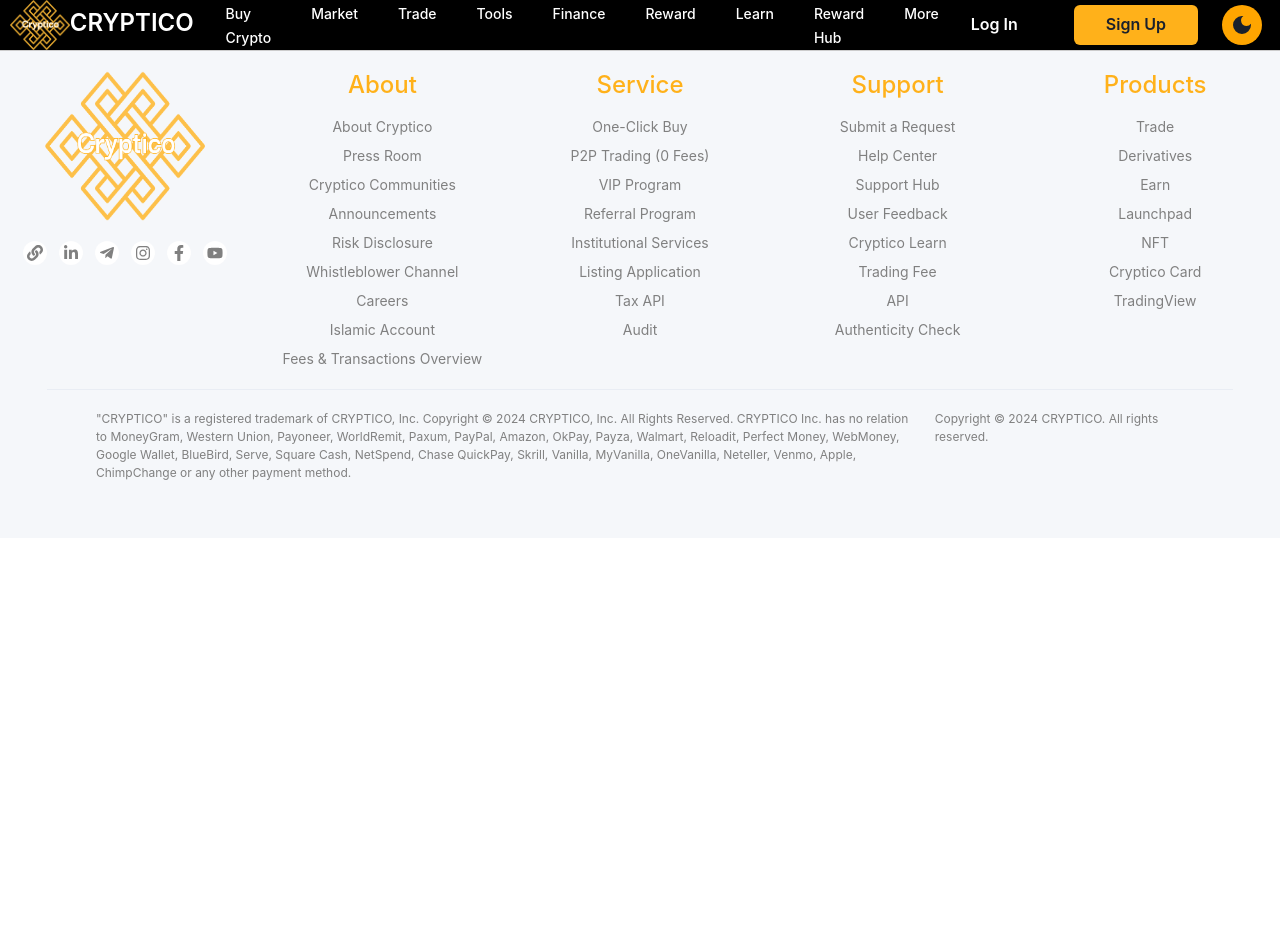
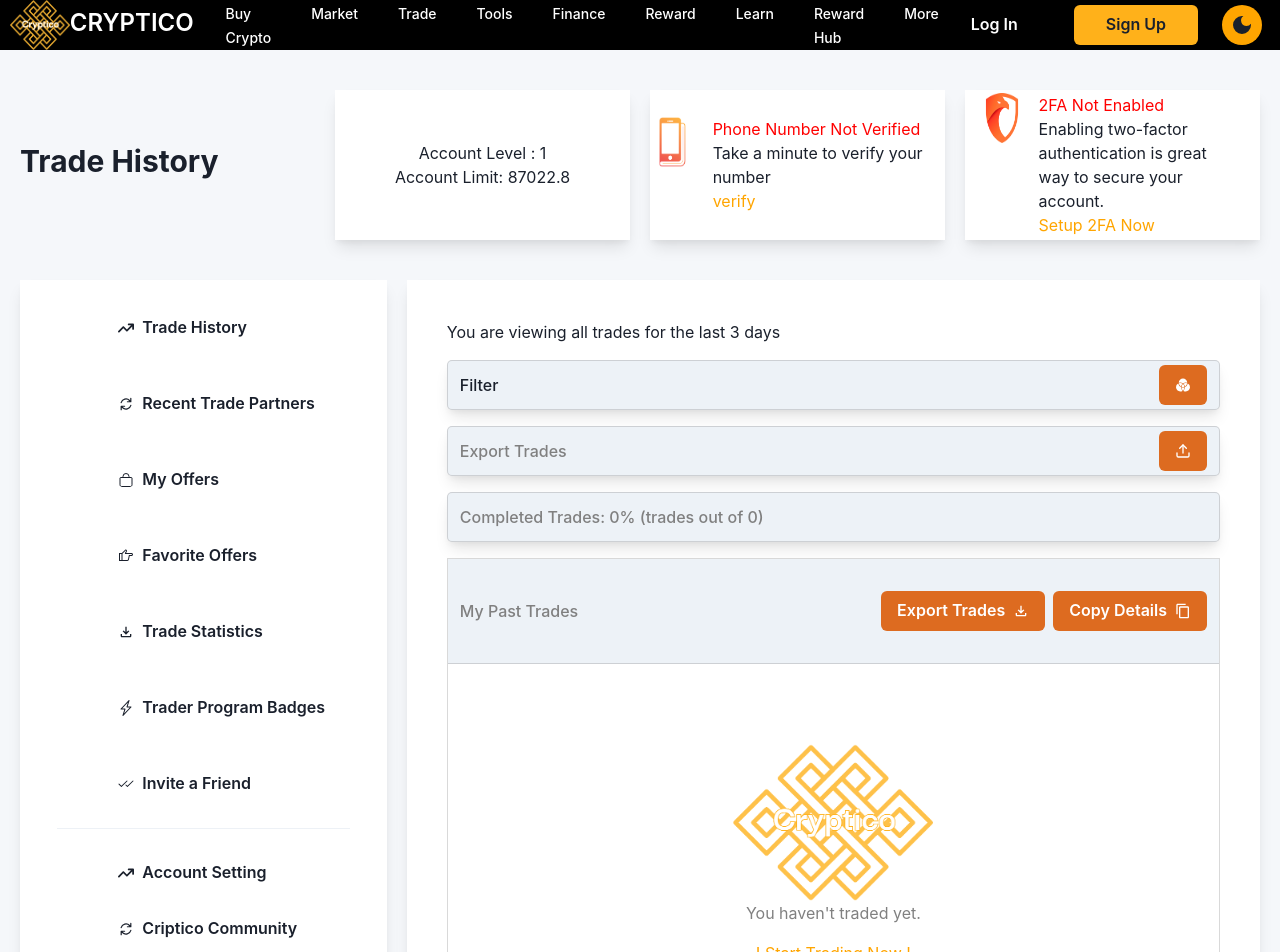
Before and after one commit to mukku7080/Cryptico, a React (Vite) app in the folder Cryptico/: page /user-dashboard in a window 1280 px wide. Shown: the top 952 px of the page. Before the commit the page ends 800 px from the top, so only its background shows below. Built offline with nearby package versions, Linux system fonts and the light colour scheme.

Commit message:
navbar changes

```diff
--- a/Cryptico/src/App.jsx
+++ b/Cryptico/src/App.jsx
@@ -47,7 +47,7 @@
           <Route path='/login' element={<Loginnew />}></Route>
           <Route path='/signup' element={<Signupnew />}></Route>
           <Route path="/number-verification" element={<Numberwithotp />} />
-          <Route path="/userd" element={<UserDashboard />} />
+          <Route path="/user-dashboard" element={<UserDashboard />} />
         </Routes>
 
         {/* <UserDashboard /> */}
--- a/Cryptico/src/CustomComponents/Afterlogin/UserDashboard.jsx
+++ b/Cryptico/src/CustomComponents/Afterlogin/UserDashboard.jsx
@@ -4,7 +4,7 @@
     MenuList,
     MenuItem,
     Icon,
-    Image, Link
+    Image, Link, useColorModeValue
 } from '@chakra-ui/react'
 import React, { useState } from 'react';
 import { FaArrowTrendUp } from "react-icons/fa6";
@@ -22,6 +22,9 @@
 
 const UserDashboard = () => {
 
+    const bgcolor = useColorModeValue('gray.100', 'gray.700');
+
+
 
     const [tag, setTag] = useState("Trade History");
     const [istoogle, setToogle] = useState(false);
@@ -33,7 +36,7 @@
     return (
         <Flex maxW={'container.xxl'} bg={''} justifyContent={'center'} alignItems={'center'} direction={'column'} gap={10} my={10}>
 
-            <Flex minW={'90%'} bg={''} direction={'column'} gap={10} mx={5}>
+            <Flex minW={'80%'} bg={''} direction={'column'} gap={10} mx={5}>
 
 
 
@@ -43,8 +46,8 @@
                     <GridItem bg={'wite'} colSpan={{ base: 3, md: 3, lg: 3, xl: 1 }} >
                         <Card h={{ md: '50px', lg: '50px', xl: '150px' }} borderRadius={0} bg={'transparent'} boxShadow={'none'} direction={'row'} display={'flex'} justifyContent={'start'}>
 
-                            <Heading size={'md'} display={'flex'} alignItems={'center'} > {tag}</Heading>
-                            <Flex justify={'flex-end'} flex={{ base: 1, md: 'auto' }} display={{ base: 'flex', md: 'flex', lg: 'flex', xl: 'none' }} pr={{ base: '20px', sm: '20px', md: '20px', lg: '0px' }} >
+                            <Heading size={'lg'} display={'flex'} alignItems={'center'} > {tag}</Heading>
+                            <Flex justify={'flex-end'} flex={{ base: 1, md: 'auto' }} display={{ base: 'flex', md: 'flex', lg: 'none', xl: 'none' }} pr={{ base: '20px', sm: '20px', md: '20px', lg: '0px' }} gap={5} >
 
                                 <Button
                                     rightIcon={istoogle ? <MdKeyboardArrowDown /> : <MdKeyboardArrowRight />}
@@ -54,7 +57,7 @@
                                     }}
                                     display={{ base: 'flex', sm: 'flex', md: 'flex', lg: 'none', xl: 'none' }}
                                     aria-label={'Toggle Action'}
-                                colorScheme='orange'
+                                    colorScheme='orange'
 
                                 >
                                     Action
@@ -93,7 +96,7 @@
 
                             <Flex gap={5}>
                                 <Box>
-                                <Image src='imagelogo/phoneverify.png' h={'50px' } w={'50px'}/>
+                                    <Image src='imagelogo/phoneverify.png' h={'50px'} w={'50px'} />
                                 </Box>
                                 <Flex direction={'column'}>
                                     <Box color={'red'}>
@@ -111,17 +114,17 @@
                     <GridItem display={{ base: 'none', md: 'block' }}>
                         <Card h={'150px'} borderRadius={0} display={{ base: 'none', md: 'flex' }} direction={'column'} justifyContent={'center'} alignItems={'center'} boxShadow={'lg'}>
 
-                        <Flex gap={5} mx={5}>
+                            <Flex gap={5} mx={5}>
                                 <Box>
-                                <Image src='imagelogo/eaglesecure.png' h={'50px' } w={'50px'}/>
+                                    <Image src='imagelogo/eaglesecure.png' h={'50px'} w={'50px'} />
                                 </Box>
                                 <Flex direction={'column'}>
                                     <Box color={'red'}>
 
-                                    2FA Not Enabled
+                                        2FA Not Enabled
                                     </Box>
                                     <Box maxW={'300px'}>
-                                    Enabling two-factor authentication is great way to secure your account.
+                                        Enabling two-factor authentication is great way to secure your account.
                                     </Box>
                                     <Link color={'orange'}>Setup 2FA Now</Link>
                                 </Flex>
@@ -149,8 +152,8 @@
                     <GridItem >
                         <Card borderRadius={0} display={{ base: 'none', sm: 'none', md: 'none', lg: 'flex' }} justifyContent={'center'} boxShadow={'lg'}>
 
-                            <Flex justifyContent={'center'} alignItems={'center'} direction={'column'} my={5} mx={5}>
-                                <Flex direction={'column'} gap={5} borderRight={'1px solid rgba(128, 128, 128, 0.3)'}>
+                            <Flex justifyContent={'center'} alignItems={'center'} direction={'column'} my={5}>
+                                <Flex justifyContent={'center'} alignItems={'center'} direction={'column'} gap={5} width={'100%'} maxH={'80%'}>
 
 
                                     {
@@ -159,9 +162,13 @@
 
 
                                             <Button
+                                                width={'90%'}
                                                 borderRadius={'none'}
                                                 border={'0px'} bg={'transparent'}
                                                 key={index} p={7}
+                                                px={20}
+
+
                                                 justifyContent="flex-start"
                                                 _hover={{
                                                     bg: 'linear-gradient(90deg, rgba(236,240,155,0.7875525210084033) 24%, rgba(247,241,175,0.9864320728291317) 78%)',
@@ -183,10 +190,10 @@
 
 
                                 </Flex>
-                                <Divider />
+                                <Divider width={'80%'} />
 
 
-                                <Flex direction={'column'} gap={0}  >
+                                <Flex direction={'column'} gap={0} width={'100%'} justifyContent={'center'} alignItems={'center'} >
 
 
                                     {
@@ -196,8 +203,10 @@
 
                                             <Button
                                                 borderRadius={'none'}
+                                                width={'90%'}
                                                 border={'0px'} bg={'transparent'}
                                                 key={index} p={7}
+                                                px={20}
                                                 justifyContent="flex-start"
                                                 _hover={{
                                                     bg: 'linear-gradient(90deg, rgba(236,240,155,0.7875525210084033) 24%, rgba(247,241,175,0.9864320728291317) 78%)',
@@ -233,7 +242,7 @@
                     <GridItem colSpan={{ base: 4, sm: 4, md: 4, lg: 3 }}>
                         <Card borderRadius={0} p={10} gap={4} boxShadow={'lg'}>
                             <Box>You are viewing all trades for the last 3 days</Box>
-                            <Flex border={'1px solid rgba(128, 128, 128, 0.3)'} p={1} justifyContent={'space-between'} bgColor={'#f7f7f7'} boxShadow={'lg'} borderRadius={'5px'}>
+                            <Flex border={'1px solid rgba(128, 128, 128, 0.3)'} py={1} px={3} justifyContent={'space-between'} bgColor={bgcolor} boxShadow={'lg'} borderRadius={'5px'}>
                                 <Box fontWeight={500} display={'flex'} alignItems={'center'} justifyContent={'center'}>
                                     Filter
                                 </Box>
@@ -241,7 +250,7 @@
                                     <UserDrware />
                                 </Box>
                             </Flex>
-                            <Flex border={'1px solid rgba(128, 128, 128, 0.3)'} p={1} justifyContent={'space-between'} bgColor={'#f7f7f7'} boxShadow={'lg'} borderRadius={'5px'}>
+                            <Flex border={'1px solid rgba(128, 128, 128, 0.3)'} py={1} px={3} justifyContent={'space-between'} bgColor={bgcolor} boxShadow={'lg'} borderRadius={'5px'}>
                                 <Box fontWeight={500} display={'flex'} alignItems={'center'} justifyContent={'center'} color={'gray'}>
                                     Export Trades
                                 </Box>
@@ -253,7 +262,7 @@
                                 </Box>
                             </Flex>
 
-                            <Flex border={'1px solid rgba(128, 128, 128, 0.3)'} p={3} justifyContent={'space-between'} bgColor={'#f7f7f7'} boxShadow={'lg'} borderRadius={'5px'}>
+                            <Flex border={'1px solid rgba(128, 128, 128, 0.3)'} p={3} justifyContent={'space-between'} bgColor={bgcolor} boxShadow={'lg'} borderRadius={'5px'}>
                                 <Box fontWeight={500} display={'flex'} alignItems={'center'} justifyContent={'center'} color={'gray'}>
                                     Completed Trades:
                                     0% (trades out of 0)
@@ -262,7 +271,7 @@
                             </Flex>
                             <Flex direction={'column'} border={'1px solid rgba(128, 128, 128, 0.3)'} >
 
-                                <Flex justifyContent={'space-between'} minH={'105px'} bg={'#f7f7f7'} borderBottom={'1px solid rgba(128, 128, 128, 0.3)'} px={2}>
+                                <Flex justifyContent={'space-between'} minH={'105px'} bg={bgcolor} borderBottom={'1px solid rgba(128, 128, 128, 0.3)'} px={3}>
                                     <Flex fontWeight={500} alignItems={'center'} justifyContent={'center'} color={'gray'}>
                                         My Past Trades
                                     </Flex>
@@ -313,21 +322,69 @@
             <Grid templateColumns={{ base: "1fr", md: "repeat(3, 1fr)" }} gap={1} width={'full'} transition="all 0.5s ease-in-out"   >
 
                 <GridItem>
-                    <Card display={{ base: 'flex', sm: 'flex', md: 'none', lg: 'none' }} h={'100px'} borderRadius={0}>
+                    <Card display={{ base: 'flex', sm: 'flex', md: 'none', lg: 'none' }} h={'100px'} direction={'column'} justifyContent={'center'} alignItems={''} boxShadow={'lg'} borderRadius={0} >
 
-                        2
+
+
+
+                        <Flex gap={10} mx={5}>
+                            <Box>
+                                <Image src='imagelogo/Master.png' h={'50px'} w={'50px'} />
+                            </Box>
+                            <Flex direction={'column'}>
+                                <Box>
+
+                                    Account Level : 1
+
+                                </Box>
+                                <Box>
+                                    Account Limit: 87022.8
+
+                                </Box>
+                            </Flex>
+                        </Flex>
+
+
                     </Card>
                 </GridItem>
                 <GridItem>
-                    <Card display={{ base: 'flex', sm: 'flex', md: 'none', lg: 'none' }} h={'100px'} borderRadius={0}>
+                    <Card display={{ base: 'flex', sm: 'flex', md: 'none', lg: 'none' }} h={'100px'} borderRadius={0} direction={'column'} justifyContent={'center'} alignItems={''} boxShadow={'lg'}>
 
-                        3
+                        <Flex gap={10} mx={5}>
+                            <Box>
+                                <Image src='imagelogo/phoneverify.png' h={'50px'} w={'50px'} />
+                            </Box>
+                            <Flex direction={'column'}>
+                                <Box color={'red'}>
+
+                                    Phone Number Not Verified
+                                </Box>
+                                <Box>
+                                    Take a minute to verify your number
+                                </Box>
+                                <Link color={'orange'}>verify</Link>
+                            </Flex>
+                        </Flex>
                     </Card>
                 </GridItem>
                 <GridItem>
-                    <Card display={{ base: 'flex', sm: 'flex', md: 'none', lg: 'none' }} h={'100px'} borderRadius={0}>
+                    <Card display={{ base: 'flex', sm: 'flex', md: 'none', lg: 'none' }} h={'100px'} borderRadius={0} direction={'column'} justifyContent={'center'} alignItems={''} boxShadow={'lg'}>
 
-                        4
+                        <Flex gap={10} mx={5}>
+                            <Box display={'flex'} alignItems={'center'}>
+                                <Image src='imagelogo/eaglesecure.png' h={'50px'} w={'50px'} />
+                            </Box>
+                            <Flex direction={'column'}>
+                                <Box color={'red'}>
+
+                                    2FA Not Enabled
+                                </Box>
+                                <Box maxW={'300px'}>
+                                    Enabling two-factor authentication is great way to secure your account.
+                                </Box>
+                                <Link color={'orange'}>Setup 2FA Now</Link>
+                            </Flex>
+                        </Flex>
                     </Card>
                 </GridItem>
             </Grid>
@@ -345,8 +402,8 @@
 
             <Card borderRadius={0} display={{ base: 'flex', sm: 'flex', md: 'flex', lg: 'none' }} justifyContent={'center'} width={'full'}>
 
-                <Flex justifyContent={'center'} alignItems={'center'} m={10}>
-                    <Flex direction={'column'} gap={5} borderRight={'1px solid #212121'}>
+                <Flex justifyContent={'start'} alignItems={'center'} >
+                    <Flex direction={'column'} gap={5} m={4} width={'100%'} >
 
 
                         {
@@ -357,10 +414,10 @@
 
 
                                 <Button
-
+                                    width={'100%'}
                                     borderRadius={'none'}
                                     border={'0px'} bg={'transparent'}
-                                    key={index} p={7}
+                                    key={index}
                                     justifyContent="flex-start"
                                     _hover={{
                                         bg: 'linear-gradient(90deg, rgba(236,240,155,0.7875525210084033) 24%, rgba(247,241,175,0.9864320728291317) 78%)',
--- a/Cryptico/src/CustomComponents/LoginSignup/OtpInput.jsx
+++ b/Cryptico/src/CustomComponents/LoginSignup/OtpInput.jsx
@@ -22,6 +22,9 @@
     const handleSubmit = () => {
         if (verification == 'Email') {
             navigate('/number-verification');
+        }
+        if (verification == 'Mobile') {
+            navigate('/user-dashboard');
         }
 
     }
@@ -60,7 +63,7 @@
             <Button
                 colorScheme="orange"
                 isDisabled={otp.length !== 4}
-                onClick={ handleSubmit}
+                onClick={handleSubmit}
             >
                 Submit OTP
             </Button>
--- a/Cryptico/src/CustomComponents/LoginSignup/Signupnew.jsx
+++ b/Cryptico/src/CustomComponents/LoginSignup/Signupnew.jsx
@@ -94,7 +94,7 @@
                         <Box flex={1}
                             display={'flex'}
                             justifyContent={'center'} alignItems={'center'}
-                            bgImage={'https://bitrader-next.thetork.com/images/account/1.png'}
+                            bgImage={'https://images.pexels.com/photos/6765372/pexels-photo-6765372.jpeg?auto=compress&cs=tinysrgb&w=600'}
                             bgSize={'cover'} bgPosition={'center'}
                             bgRepeat={'no-repeat'}
                         >
```
Also changed, not shown: Cryptico/src/CustomComponents/HeroSection/Section1.jsx (+5 -5 lines), Cryptico/src/CustomComponents/LoginSignup/Loginnew.jsx (+13 -3 lines), Cryptico/public/imagelogo/Master.png (added).
